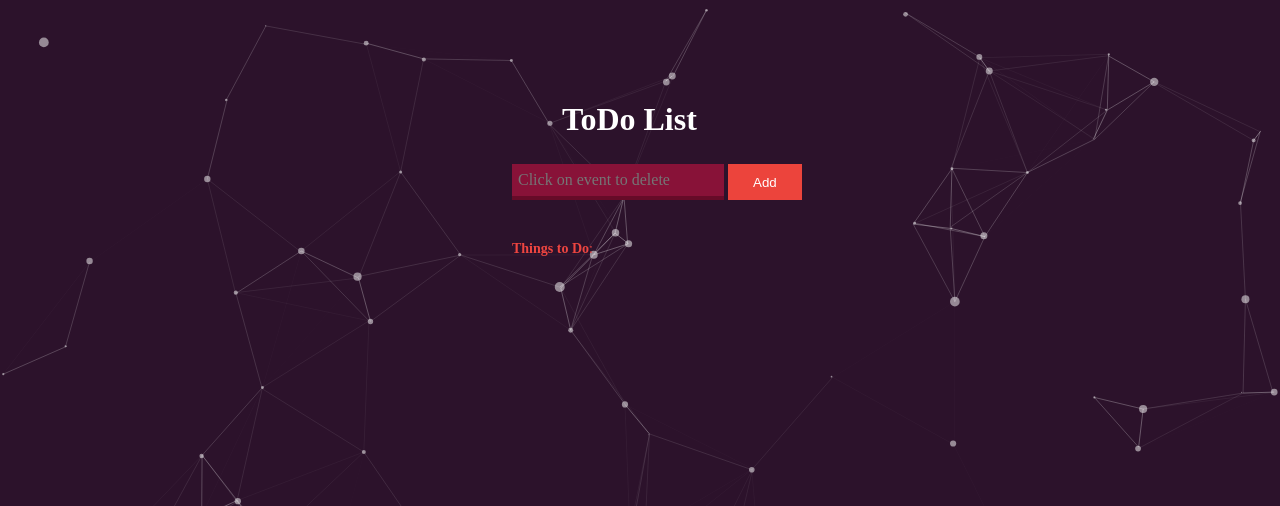
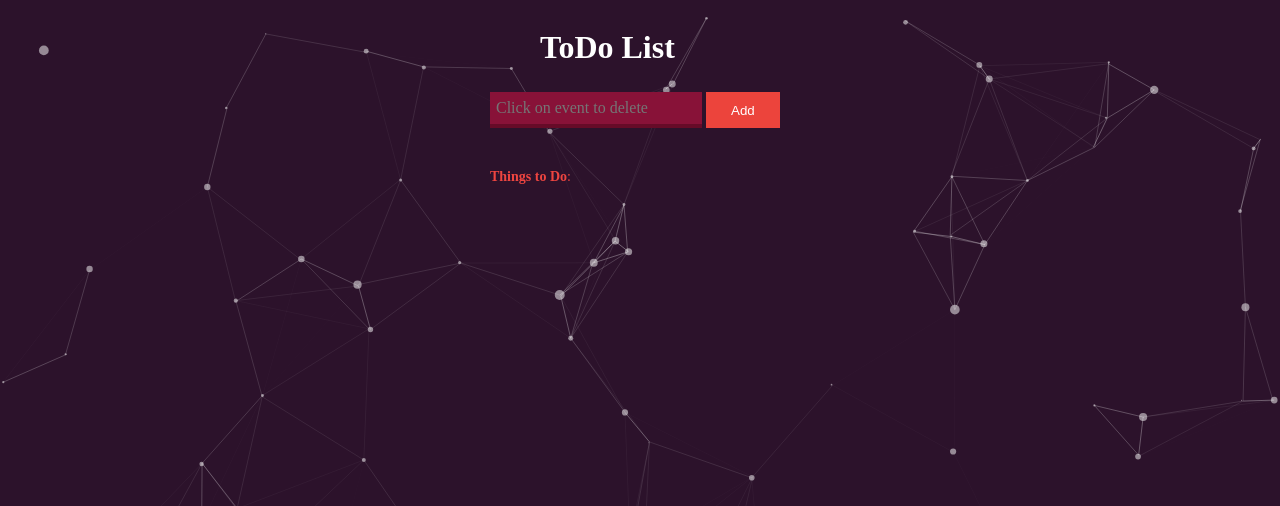
Before and after one commit to adarshsingh87/ToDo, a PHP site: page / in a window 1280 px wide. Shown: the top 506 px of the page. Run offline with PHP 8.4, Linux system fonts and the light colour scheme.

Commit message:
Made the site responsive

```diff
--- a/css/style.css
+++ b/css/style.css
@@ -24,14 +24,14 @@ h1{
   line-height: 20px;
   text-align: left;
 }
+.container{
+  display: flex;
+  justify-content: center;
+}
 .input-wrapper{
   background-color: rgba(20, 20, 20, 0);
   width: 300px;
   position: absolute;
-  top: 10%;
-  left: 40%;
-  align-content: center;
-  display: block;
   overflow: auto;
 }
 input:active{
--- a/index.html
+++ b/index.html
@@ -1,19 +1,25 @@
 <!DOCTYPE html>
 <html lang="en" id="tp">
 	<head>
-    <meta charset="UTF-8">
-    <meta name="viewport" content="width=device-width, initial-scale=1.0">
-    <link rel="stylesheet" href="css/style.css">
+		<meta charset="UTF-8" />
+		<meta name="viewport" content="width=device-width, initial-scale=1.0" />
+		<link rel="stylesheet" href="css/style.css" />
 		<script src="scripts/script.js"></script>
 		<title>ToDo List</title>
 	</head>
 	<body>
+		<div class="container">
 			<div class="input-wrapper">
 				<h1>ToDo List</h1>
-        <input type="text" id="input-list" placeholder="Click on event to delete">
+				<input
+					type="text"
+					id="input-list"
+					placeholder="Click on event to delete"
+				/>
 				<button onclick="additem()" id="confirm-button">Add</button>
 				<p class="items-section"><strong>Things to Do</strong>:</p>
 				<div id="items"></div>
+			</div>
 		</div>
 		<script src="scripts/particles.js"></script>
 		<script src="scripts/app.js"></script>
```
Lines whose indentation alone changed are shown as unchanged.
